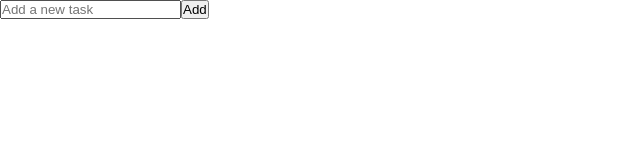
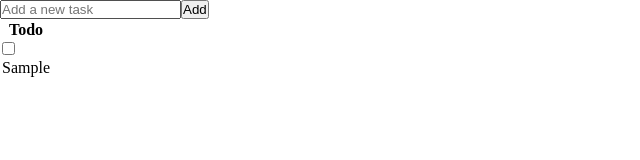
Before and after one commit to MartaOnis/todo-list, a React (Create React App) app: page / in a window 1280 px wide. Both pictures are taken after typing "Sample" into the empty fields and a click on the button "Add". Shown: the top 160 px of the page, without its empty margins (0-640 px from the left). Built offline with nearby package versions, Linux system fonts and the light colour scheme.

Commit message:
Add TaskTable and TaskItem components

```diff
--- a/src/components/App.js
+++ b/src/components/App.js
@@ -2,6 +2,7 @@ import { useState, useEffect } from 'react';
 import '../styles/App.scss';
 import ls from '../services/local-storage';
 import TaskForm from './TaskForm';
+import TaskTable from './TaskTable';
 // import { Link, Route, Routes } from 'react-router-dom';
 
 function App() {
@@ -14,6 +15,14 @@ function App() {
       setTaskItems(newTask);
     }
   };
+  const toggleTask = (item) => {
+    setTaskItems(
+      taskItems.map((task) =>
+        task.name === item.name ? { ...task, done: !task.done } : task
+      )
+    );
+  };
+
   const handleInput = (ev) => {
     setInput(ev.currentTarget.value);
   };
@@ -36,6 +45,7 @@ function App() {
         handleSubmit={handleSubmit}
         handleInput={handleInput}
       />
+      <TaskTable tasks={taskItems} toggleTask={toggleTask} title="Todo" />
     </div>
   );
 }
--- /dev/null
+++ b/src/components/TaskItem.js
@@ -0,0 +1,25 @@
+import '../styles/TaskItem.scss';
+const TaskItem = ({ task, toggleTask, handleClickState }) => {
+  const changeClass = (value) => {
+    if (value === true) {
+      return 'clicked';
+    } else {
+      return '';
+    }
+  };
+  return (
+    <tr>
+      <td className="taskItem" onClick={handleClickState}>
+        <input
+          type="checkbox"
+          checked={task.done}
+          onChange={() => toggleTask(task)}
+        />
+        <p className={`taskItem__paragraph ${changeClass(task.done)}`}>
+          {task.name}
+        </p>
+      </td>
+    </tr>
+  );
+};
+export default TaskItem;
--- /dev/null
+++ b/src/components/TaskTable.js
@@ -0,0 +1,35 @@
+import '../styles/TaskTable.scss';
+import TaskItem from './TaskItem';
+const TaskTable = ({
+  tasks,
+  toggleTask,
+  showCompleted,
+  title,
+  handleClickState,
+}) => {
+  const taskTableRows = (state) => {
+    console.log(state);
+    return tasks
+      .filter((task) => task.state === state)
+      .map((task) => (
+        <TaskItem
+          key={task.name}
+          task={task}
+          toggleTask={toggleTask}
+          handleClickState={handleClickState}
+        />
+      ));
+  };
+  return (
+    <table className="table">
+      <thead>
+        <tr>
+          <th className="table__title">{title}</th>
+        </tr>
+      </thead>
+      <tbody>{taskTableRows(showCompleted)}</tbody>
+    </table>
+  );
+};
+
+export default TaskTable;
```
Also changed, not shown: src/styles/TaskItem.scss (added), src/styles/TaskTable.scss (added).
